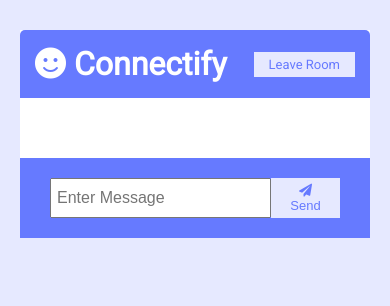
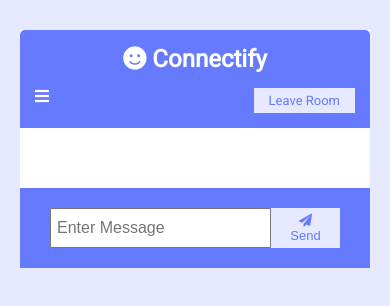
Before and after one commit to dipranjanJS/groupchat, a website: page public/chat.html in a window 390 px wide. Drawn offline with nearby package versions, Linux system fonts and the light colour scheme; no server answers.

Commit message:
add hamburger menu

```diff
--- a/public/chat.html
+++ b/public/chat.html
@@ -14,7 +14,11 @@
     <div class="chat-container">
         <header class="chat-header">
             <h1><i class="fas fa-smile"></i> Connectify</h1>
-            <a href="index.html" class="btn">Leave Room</a>
+            <div class="hamburger-icon">
+                <i class="fas fa-bars"></i>
+                <i class="fas fa-times"></i>
+                <a href="index.html" class="btn">Leave Room</a>
+            </div>
         </header>
         <main class="chat-main">
             <div class="chat-sidebar">
--- a/public/css/styles.css
+++ b/public/css/styles.css
@@ -181,13 +181,33 @@
     height: 45px;
     border-radius: 25px;
 }
+.fa-bars {
+	display: none;
+}
+.fa-times {
+	display: none;
+}
 
 @media (max-width: 700px) {
 	.chat-main {
 		display: block;
 	}
-
 	.chat-sidebar {
 		display: none;
 	}
+	.chat-header {
+		display: block;
+	}
+	.chat-header h1 {
+		text-align: center;
+		font-size: 1.5rem;
+	}
+	.hamburger-icon {
+		display: flex;
+		justify-content: space-between;
+		margin-top: 15px;
+	}
+	.fa-bars {
+		display: block;
+	}
 }
--- a/public/js/main.js
+++ b/public/js/main.js
@@ -4,6 +4,9 @@
 const chatMessages = document.querySelector('.chat-messages');
 const roomName = document.getElementById('room-name');
 const userList = document.getElementById('users');
+const menu = document.querySelector('.fa-bars');
+const close = document.querySelector('.fa-times');
+const sidebar = document.querySelector('.chat-sidebar');
 
 const {username, room} = Qs.parse(location.search, {
     ignoreQueryPrefix: true
@@ -47,3 +50,16 @@
         return `<li>${user.username}</li>`
     }).join('')}`
 }
+
+menu.addEventListener('click', () => {
+    menu.style.display = 'none';
+    sidebar.style.display = 'block';
+    sidebar.classList.add('trans')
+    close.style.display = 'block'
+});
+
+close.addEventListener('click', () => {
+    menu.style.display = 'block';
+    sidebar.style.display = 'none';
+    close.style.display = 'none'
+});
```
